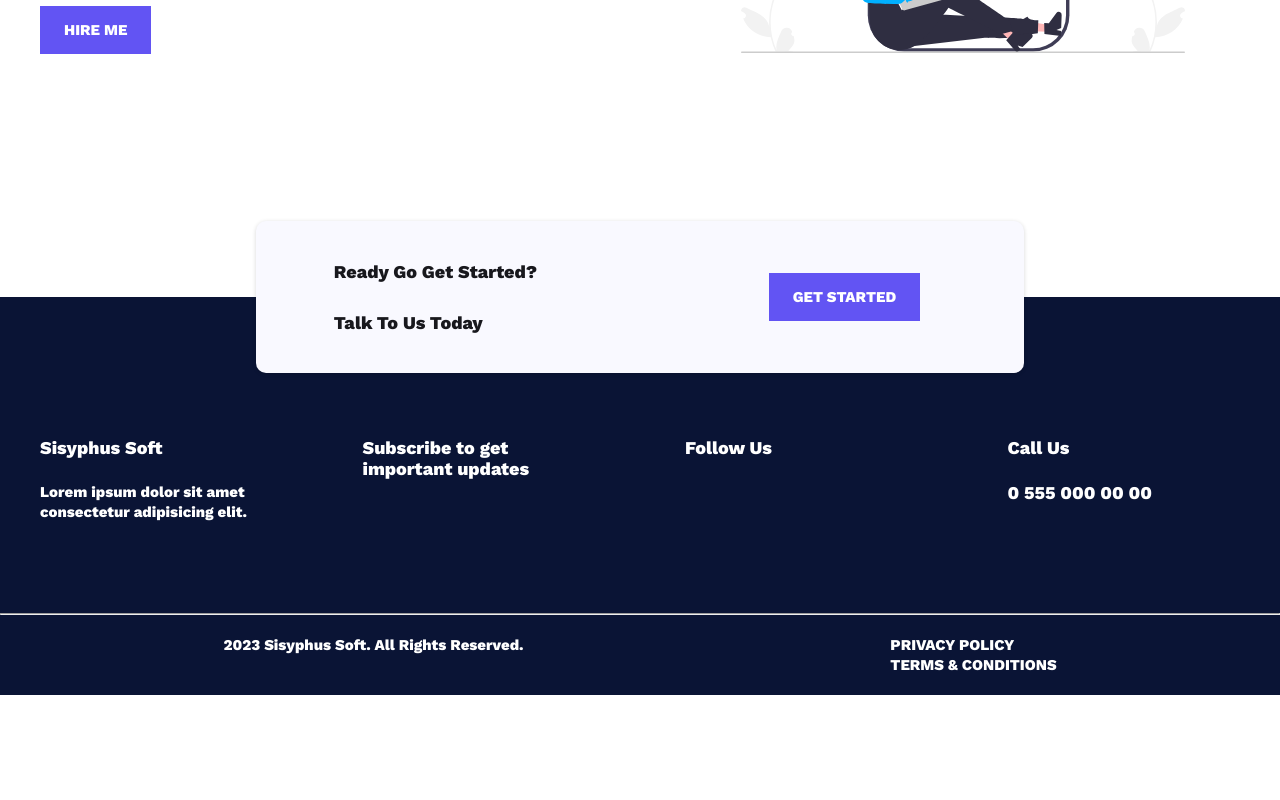
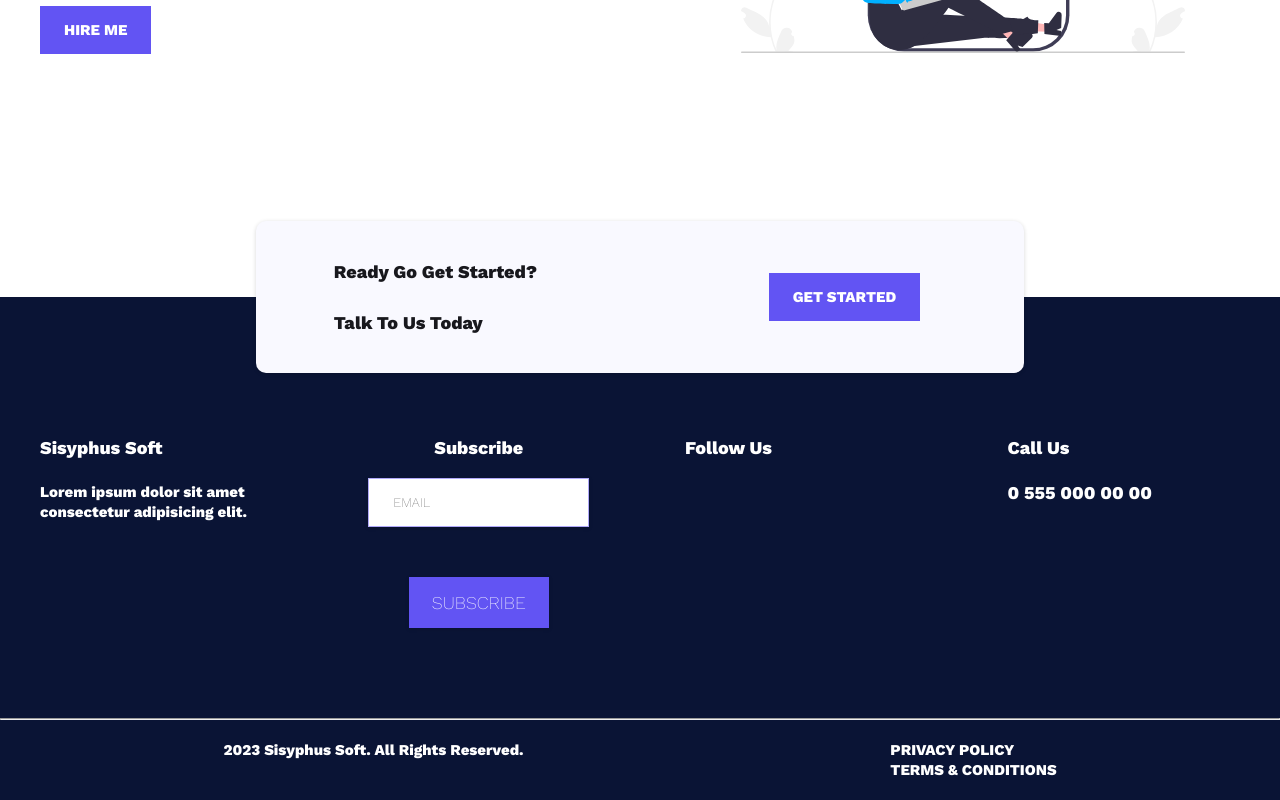
Before and after one commit to alibaltaci/React-Projects, a React (Vite) app in the folder multi-page-website-with-vite-and-styled-components/: page / in a window 1280 px wide. Shown: the part 506-1306 px from the top of the page. Before the commit the page ends 1201 px from the top, so only its background shows below. Built offline with nearby package versions, Linux system fonts and the light colour scheme.

Commit message:
added formspree for footer

```diff
--- a/multi-page-website-with-vite-and-styled-components/src/components/Common/Container/StyledContainer.jsx
+++ b/multi-page-website-with-vite-and-styled-components/src/components/Common/Container/StyledContainer.jsx
@@ -48,4 +48,11 @@ export const StyledContainer = styled.div`
             `
     }
 
+    ${ props =>
+        props.padding &&
+            css`
+                padding: ${props.padding};
+            `
+    }
+
 `
--- a/multi-page-website-with-vite-and-styled-components/src/components/Common/Form/Form.jsx
+++ b/multi-page-website-with-vite-and-styled-components/src/components/Common/Form/Form.jsx
@@ -1,22 +1,20 @@
 import { useGlobalContext } from "../../../contexts/GlobalContext";
-import Typography from "../../UI/Typography/Typography";
 import Input from "../Input/Input";
 import { StyledForm, StyledFormContainer } from "./StyledForm";
 
-function Form() {
+function Form({formData, ...props}) {
 
-  // const { footerData, formData } = useGlobalContext().form
+  const { form } = useGlobalContext()
 
-  // let { title, action, method, data } = type ? footerData : formData;
+  let { action, method, data } = formData ? formData : form;
 
-  const { title, action, method, data } = useGlobalContext().form
+  // const { title, action, method, data } = useGlobalContext().form
 
   return (
-    <StyledFormContainer >
-        { title && <Typography elementType="h2" text={title} /> }
+    <StyledFormContainer {...props} >
         <StyledForm action={action} method={method} >
         {
-            data.map( (el, index ) => <Input key={index} {...el} /> )
+          data && data.map( (el, index ) => <Input key={index} {...el} /> )
         }
         </StyledForm>
     </StyledFormContainer>
--- a/multi-page-website-with-vite-and-styled-components/src/components/Common/Form/StyledForm.jsx
+++ b/multi-page-website-with-vite-and-styled-components/src/components/Common/Form/StyledForm.jsx
@@ -1,11 +1,20 @@
-import { styled } from 'styled-components'
+import { css, styled } from 'styled-components'
 
 export const StyledFormContainer = styled.div`
     display: flex;
     justify-content: center;
-    margin-top: 6rem;
     /* text-align: center; */
-    max-width: 100%;
+    min-width: 100%;
+
+    ${props =>
+           props.marginTop ? css`
+                margin-top: ${ props.marginTop } ;
+           `
+           : css`
+                margin-top: 6rem ;
+           `
+
+    }
 `
 
 export const StyledForm = styled.form`
--- a/multi-page-website-with-vite-and-styled-components/src/components/Common/Input/StyledInput.jsx
+++ b/multi-page-website-with-vite-and-styled-components/src/components/Common/Input/StyledInput.jsx
@@ -3,7 +3,7 @@ import { styled, css } from 'styled-components'
 const SharedStyles = css`
 
     /* max-width: 50rem; */
-    width: 60%;
+    min-width: 60%;
     color: ${({theme}) => theme.colors.black};
     padding: 1.6rem 2.4rem;
     border: 1px solid ${({theme}) => theme.colors.border};
--- a/multi-page-website-with-vite-and-styled-components/src/components/Footer/FooterForm.jsx
+++ b/multi-page-website-with-vite-and-styled-components/src/components/Footer/FooterForm.jsx
@@ -1,16 +1,15 @@
 import { useGlobalContext } from "../../contexts/GlobalContext";
+import Form from "../Common/Form/Form";
 import Typography from "../UI/Typography/Typography";
 
 export default function FooterForm() {
 
-    const { title, action, data  } = useGlobalContext().footer.contact.formData
-
-    console.log(action, data)
+    const {  formData  } = useGlobalContext().footer.contact
 
     return (
     <div>
-        <Typography elementType="h3" text={title}  color="white" marginBottom="2.4rem" />
-        {/* <Form /> */}
+        <Typography elementType="h3" text={formData.title}  color="white" align="center" />
+        <Form formData={ formData } marginTop="0" />
     </div>
   )
 }
--- a/multi-page-website-with-vite-and-styled-components/src/components/UI/Typography/StyledTypography.jsx
+++ b/multi-page-website-with-vite-and-styled-components/src/components/UI/Typography/StyledTypography.jsx
@@ -68,6 +68,13 @@ const sharedTextStyles = css`
             `
     }
 
+    ${ props =>
+        props.align &&
+            css`
+                align-items: ${ props.align };
+            `
+    }
+
     word-wrap: break-word;
 
 `;
--- a/multi-page-website-with-vite-and-styled-components/src/data/data.json
+++ b/multi-page-website-with-vite-and-styled-components/src/data/data.json
@@ -46,8 +46,9 @@
                 "description": "Lorem ipsum dolor sit amet consectetur adipisicing elit."
             },
             "formData":{
-                "title": "Subscribe to get important updates",
-                "action":"#",
+                "title": "Subscribe",
+                "action":"https://formspree.io/f/mvojrrrn",
+                "method":"POST",
                 "data":[
                     {
                         "type":"email",
```
